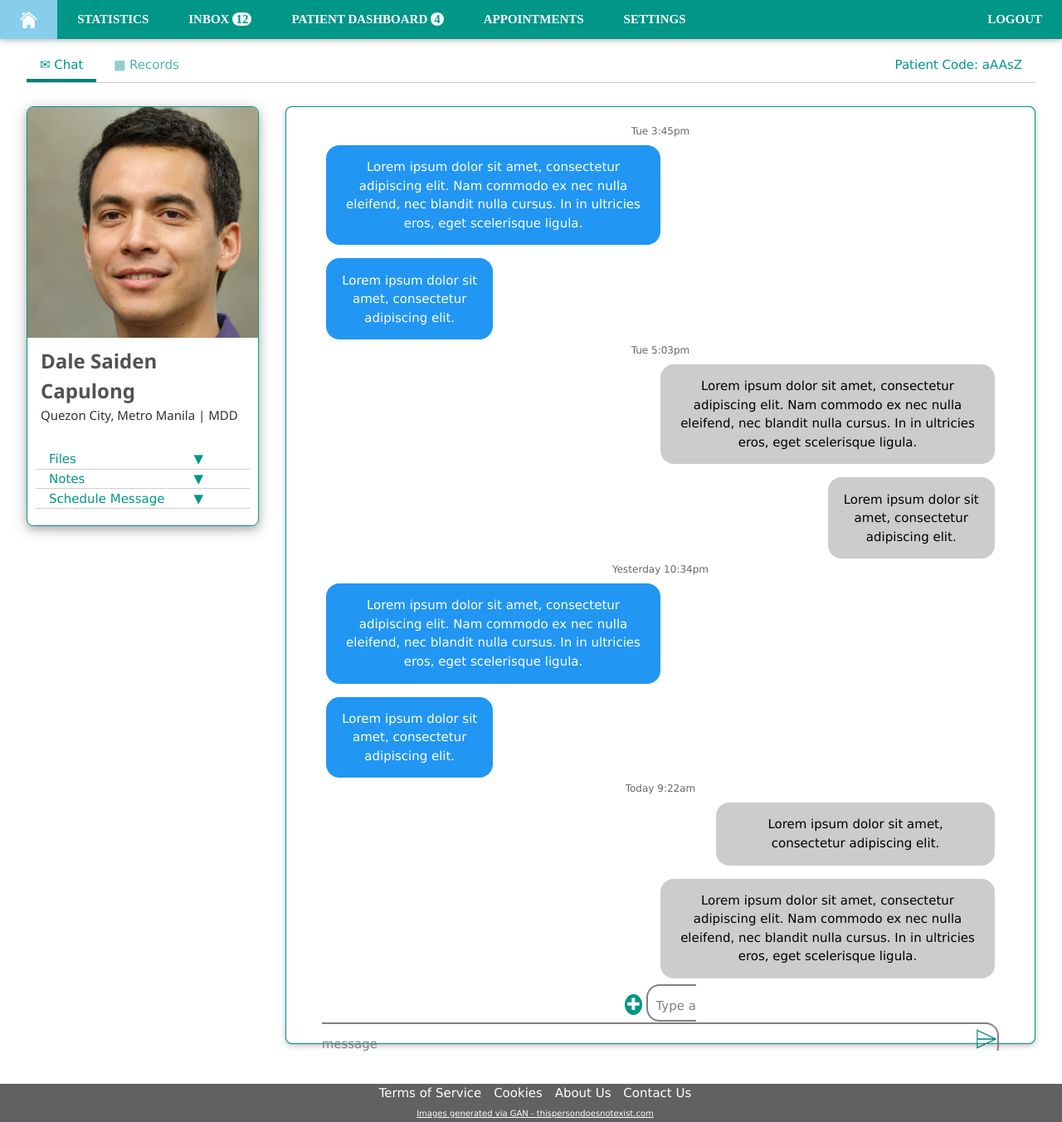
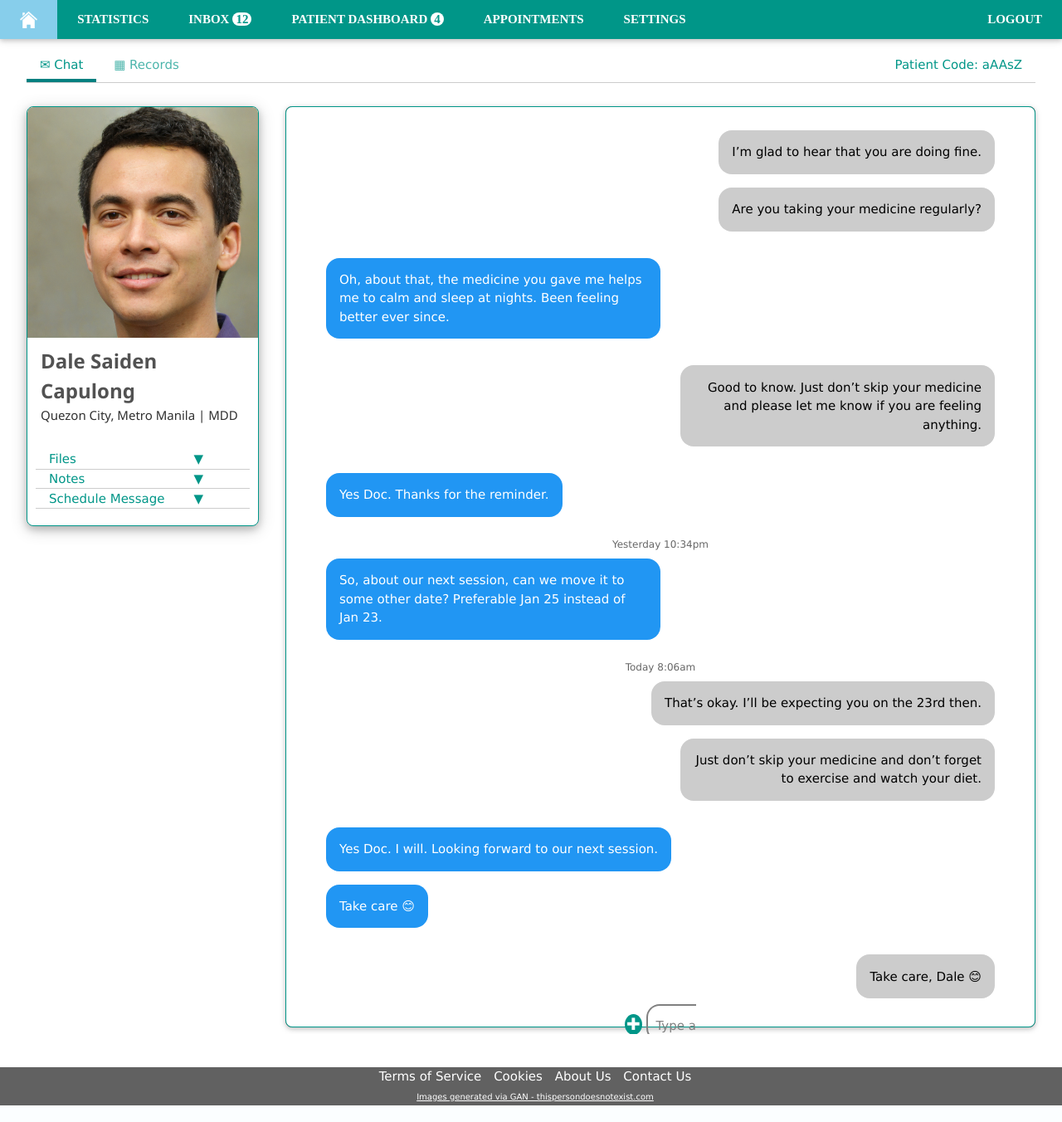
Before and after one commit to skgaribay/InTeleGent, a Django app: page /chat/ in a window 1280 px wide. Shown: the whole page at 83% size. Run offline with Django 4.2, Linux system fonts and the light colour scheme; some web fonts are replaced.

Commit message:
chat done

```diff
--- a/templates/patient_chat.html
+++ b/templates/patient_chat.html
@@ -57,79 +57,109 @@
         <div class="w3-rest w3-padding " >
             <div class="w3-card w3-dark-grey w3-round-large">
 
-                <div class="w3-container w3-padding-32 w3-center w3-white w3-border w3-border-teal w3-round-large" style="height: 1130px;">
+                <div class="w3-container w3-padding-32 w3-center w3-white w3-border w3-border-teal w3-round-large" style="height: 1110px;">
 
-                    <!-- Messages 1 & 2 from Patient-->
-                    <div class="w3-container w3-padding">
-                        <div class="w3-center w3-opacity" style="margin-top:-20px; font-size: 12px;">Tue 3:45pm</div>
+
+                    <!-- Messages 3 & 4 from doctor-->
+                    <div class="w3-container w3-padding" style="margin-top: -20px;">
                         <div class="w3-row w3-container w3-padding">
 
-                            <div class="w3-col l6  w3-container w3-blue w3-round-xlarge" >
-                                <p>Lorem ipsum dolor sit amet, consectetur adipiscing elit. Nam commodo ex nec nulla eleifend, nec blandit nulla cursus.
-                                    In in ultricies eros, eget scelerisque ligula.</p>
+                            <div class="w3-col l6 w3-right w3-container w3-round-xlarge" style="background-color: rgb(204, 204, 204); width: auto;">
+                                <p>I’m glad to hear that you are doing fine.</p>
                             </div>
                         </div>
 
                         <div class="w3-row w3-container w3-padding">
 
-                            <div class="w3-col l3  w3-container w3-blue w3-round-xlarge" >
-                                <p>Lorem ipsum dolor sit amet, consectetur adipiscing elit.</p>
+                            <div class="w3-col l3 w3-right w3-container w3-round-xlarge" style="background-color: rgb(204, 204, 204); width: auto; text-align: right;">
+                                <p>Are you taking your medicine regularly?</p>
+                            </div>
+                        </div>
+                    </div>
+
+                    <!-- Messages 1 & 2 from Patient-->
+                    <div class="w3-container w3-padding">
+
+                        <div class="w3-row w3-container w3-padding">
+
+                            <div class="w3-col l3  w3-container w3-blue w3-round-xlarge"  style="width: 50%; text-align: left;">
+                                <p>Oh, about that, the medicine you gave me helps me to calm and sleep at nights. Been feeling better ever since.</p>
                             </div>
                         </div>
                     </div>
 
                     <!-- Messages 3 & 4 from doctor-->
                     <div class="w3-container w3-padding">
-                        <div class="w3-center w3-opacity" style="margin-top:-20px; font-size: 12px;">Tue 5:03pm</div>
+
                         <div class="w3-row w3-container w3-padding">
 
-                            <div class="w3-col l6 w3-right w3-container w3-round-xlarge" style="background-color: rgb(204, 204, 204);">
-                                <p>Lorem ipsum dolor sit amet, consectetur adipiscing elit. Nam commodo ex nec nulla eleifend, nec blandit nulla cursus.
-                                    In in ultricies eros, eget scelerisque ligula.</p>
+                            <div class="w3-col l3 w3-right w3-container w3-round-xlarge" style="background-color: rgb(204, 204, 204); width: 47%; text-align: right;">
+                                <p>Good to know. Just don’t skip your medicine and please let me know if you are feeling anything.</p>
+                            </div>
+                        </div>
+                    </div>
+
+                    <!-- Messages 1 & 2 from Patient-->
+                    <div class="w3-container w3-padding">
+                        <div class="w3-row w3-container w3-padding">
+
+                            <div class="w3-col l6  w3-container w3-blue w3-round-xlarge" style="width: auto;">
+                                <p>Yes Doc. Thanks for the reminder.</p>
+                            </div>
+                        </div>
+                    </div>
+
+                    <!-- Messages 1 & 2 from Patient-->
+                    <div class="w3-container w3-padding">
+                        <div class="w3-center w3-opacity" style="font-size: 12px;">Yesterday 10:34pm</div>
+                        <div class="w3-row w3-container w3-padding">
+
+                            <div class="w3-col l3  w3-container w3-blue w3-round-xlarge"  style="width: 50%; text-align: left;">
+                                <p>So, about our next session, can we move it to some other date? Preferable Jan 25 instead of Jan 23.</p>
+                            </div>
+                        </div>
+                    </div>
+
+                    <!-- Messages 3 & 4 from doctor-->
+                    <div class="w3-container w3-padding">
+                        <div class="w3-center w3-opacity" style="font-size: 12px;">Today 8:06am</div>
+                        <div class="w3-row w3-container w3-padding">
+
+                            <div class="w3-col l6 w3-right w3-container w3-round-xlarge" style="background-color: rgb(204, 204, 204); width: auto;">
+                                <p>That’s okay. I’ll be expecting you on the 23rd then.</p>
                             </div>
                         </div>
 
                         <div class="w3-row w3-container w3-padding">
 
-                            <div class="w3-col l3 w3-right w3-container w3-round-xlarge" style="background-color: rgb(204, 204, 204);">
-                                <p>Lorem ipsum dolor sit amet, consectetur adipiscing elit.</p>
+                            <div class="w3-col l3 w3-right w3-container w3-round-xlarge" style="background-color: rgb(204, 204, 204); width: 47%; text-align: right;">
+                                <p>Just don’t skip your medicine and don’t forget to exercise and watch your diet.</p>
                             </div>
                         </div>
                     </div>
 
                     <!-- Messages 5 & 6 from patient-->
                     <div class="w3-container w3-padding" >
-                        <div class="w3-center w3-opacity" style="margin-top:-20px; font-size: 12px;">Yesterday 10:34pm</div>
                         <div class="w3-row w3-container w3-padding">
 
-                            <div class="w3-col l6  w3-container w3-blue w3-round-xlarge" >
-                                <p>Lorem ipsum dolor sit amet, consectetur adipiscing elit. Nam commodo ex nec nulla eleifend, nec blandit nulla cursus.
-                                    In in ultricies eros, eget scelerisque ligula.</p>
+                            <div class="w3-col l6  w3-container w3-blue w3-round-xlarge" style="width: auto;" >
+                                <p>Yes Doc. I will. Looking forward to our next session.</p>
                             </div>
                         </div>
 
                         <div class="w3-row w3-container w3-padding">
 
-                            <div class="w3-col l3  w3-container w3-blue w3-round-xlarge" >
-                                <p>Lorem ipsum dolor sit amet, consectetur adipiscing elit.</p>
+                            <div class="w3-col l3  w3-container w3-blue w3-round-xlarge" style="width: auto;">
+                                <p>Take care 😊</p>
                             </div>
                         </div>
                     </div>
 
                     <!-- Messages 7 & 8 from doctor-->
                     <div class="w3-container w3-padding">
-                        <div class="w3-center w3-opacity" style="margin-top:-20px; font-size: 12px;">Today 9:22am</div>
                         <div class="w3-row w3-container w3-padding">
-                            <div class="w3-col l5 w3-right w3-container w3-round-xlarge" style="background-color: rgb(204, 204, 204);">
-                                <p>Lorem ipsum dolor sit amet, consectetur adipiscing elit.</p>
-                            </div>
-                        </div>
-
-                        <div class="w3-row w3-container w3-padding">
-
-                            <div class="w3-col l6  w3-container w3-right w3-round-xlarge" style="background-color: rgb(204, 204, 204);">
-                                <p>Lorem ipsum dolor sit amet, consectetur adipiscing elit. Nam commodo ex nec nulla eleifend, nec blandit nulla cursus.
-                                    In in ultricies eros, eget scelerisque ligula.</p>
+                            <div class="w3-col l6  w3-container w3-right w3-round-xlarge" style="width: auto; background-color: rgb(204, 204, 204);">
+                                <p>Take care, Dale 😊</p>
                             </div>
                         </div>
                     </div>
```
